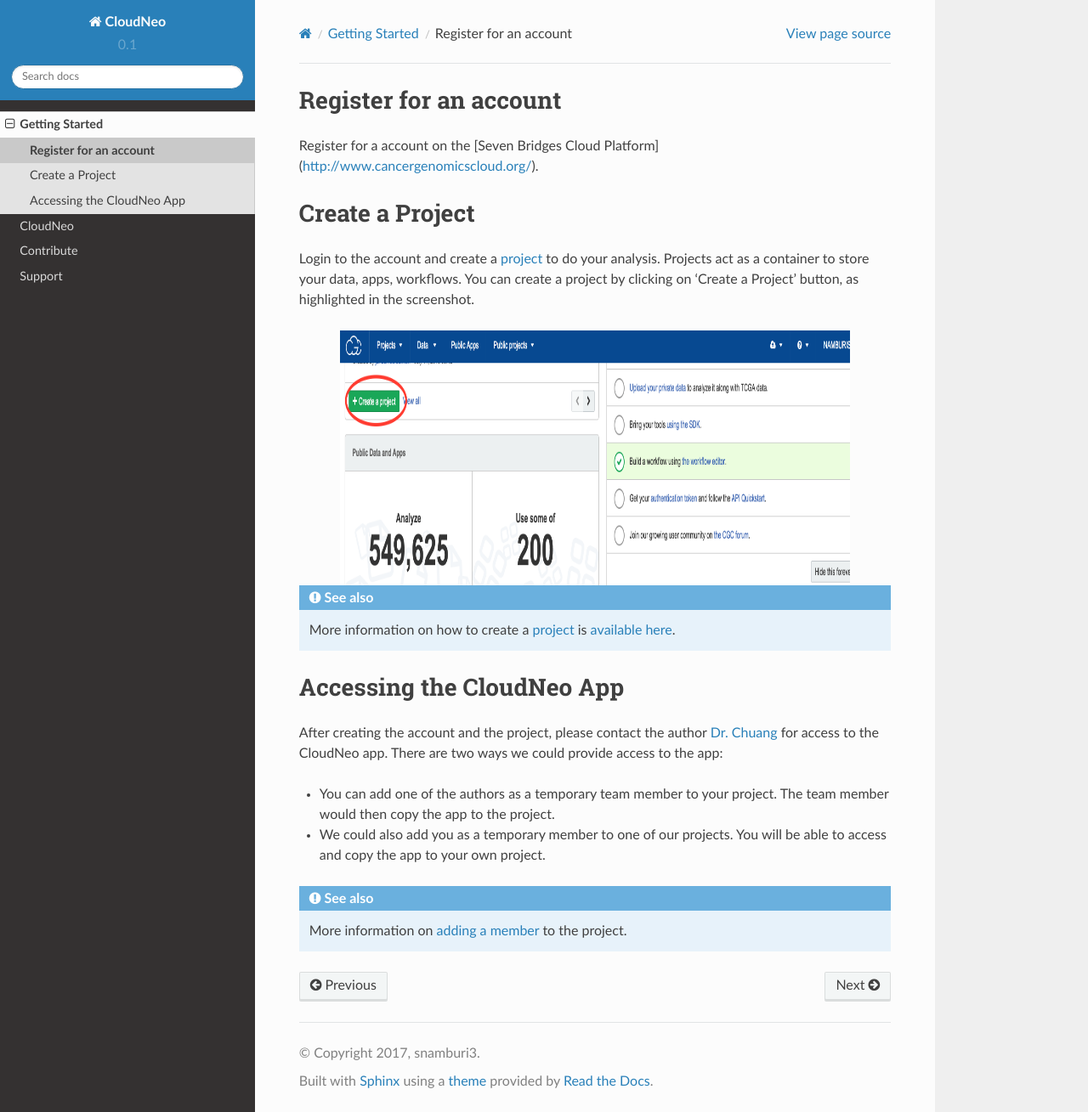
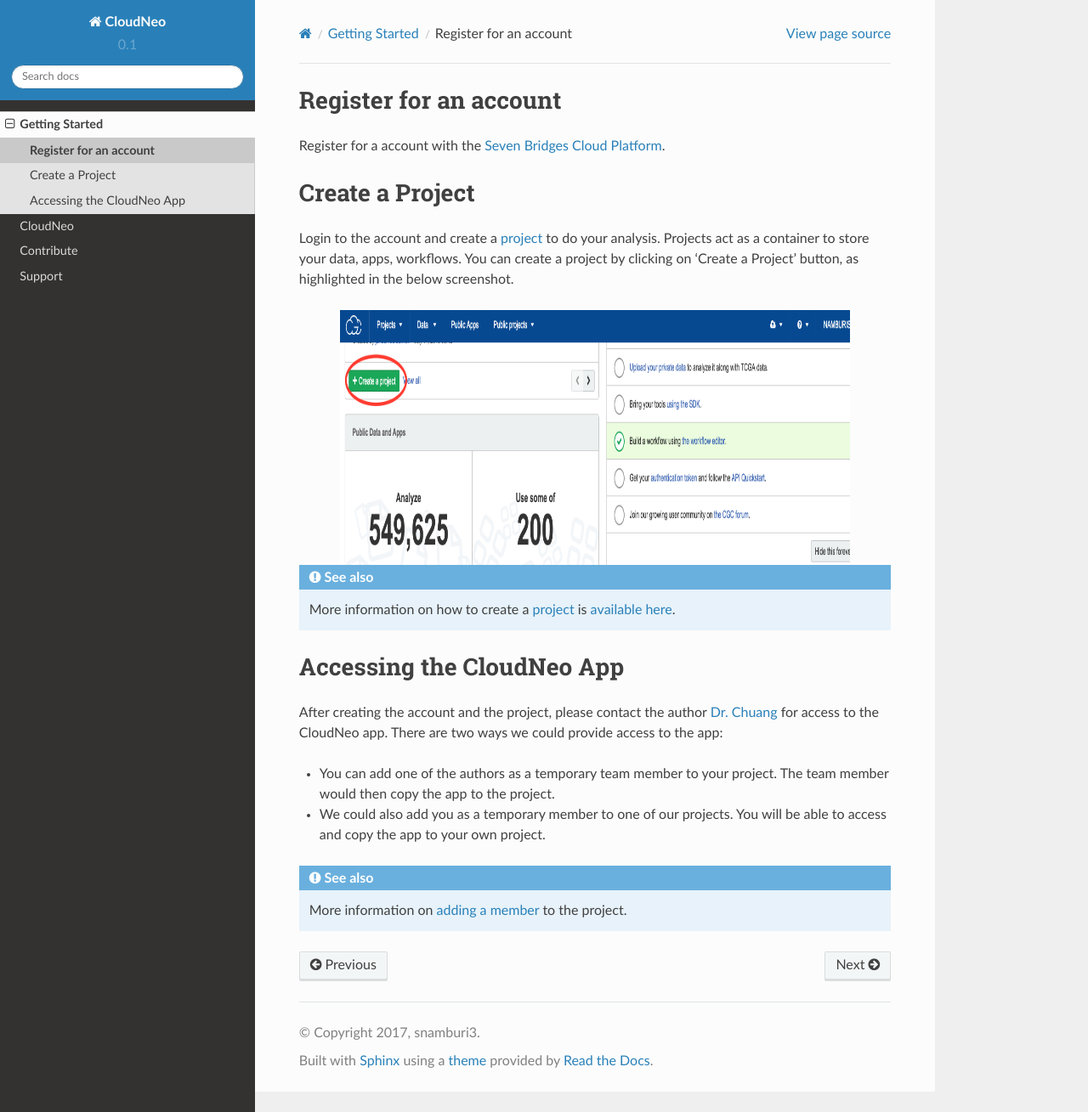
Before and after one commit to TheJacksonLaboratory/CloudNeo, a Sphinx documentation site: the page built from docs/Gettingstarted/run_analysis.rst, in a window 1280 px wide and 1309 px high. Shown: the whole window at 85% size. Built offline with Sphinx 7.4.7 and the Read the Docs theme 2.0.0, drawn with Linux system fonts in a browser that asks for light colours.

```diff
--- a/docs/Gettingstarted/run_analysis.rst
+++ b/docs/Gettingstarted/run_analysis.rst
@@ -1,10 +1,10 @@
 Register for an account
 ------------------------
-Register for a account on the [Seven Bridges Cloud Platform](http://www.cancergenomicscloud.org/).
+Register for a account with the `Seven Bridges Cloud Platform <http://www.cancergenomicscloud.org/>`_.
 
 Create a Project
 --------------------------------------------
-Login to the account and create a `project <http://docs.sevenbridges.com/docs/projects-on-the-platform>`_ to do your analysis. Projects act as a container to store your data, apps, workflows. You can create a project by clicking on 'Create a Project' button, as highlighted in the screenshot.
+Login to the account and create a `project <http://docs.sevenbridges.com/docs/projects-on-the-platform>`_ to do your analysis. Projects act as a container to store your data, apps, workflows. You can create a project by clicking on 'Create a Project' button, as highlighted in the below screenshot.
 
 .. image:: ../images/create-project.png
     :width: 600px
```
